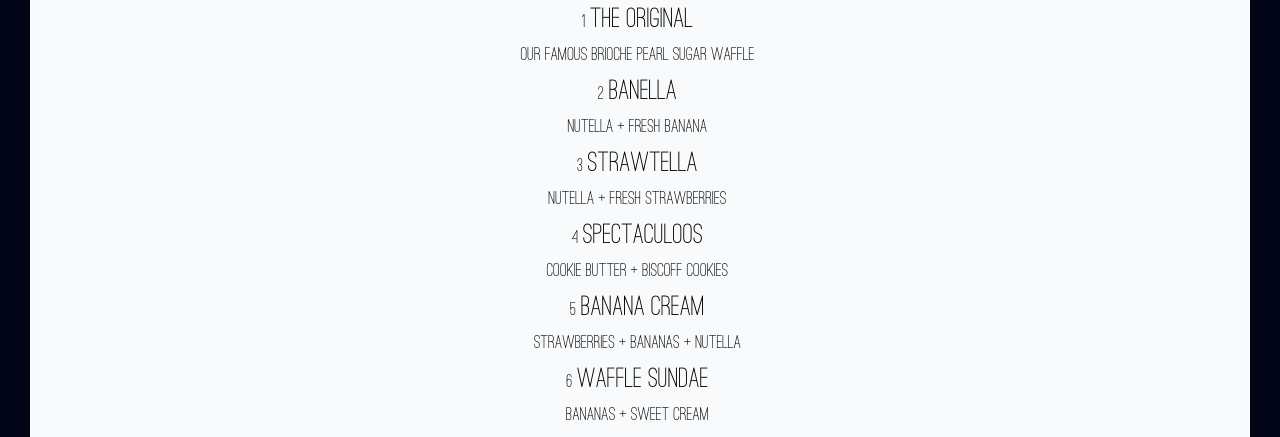
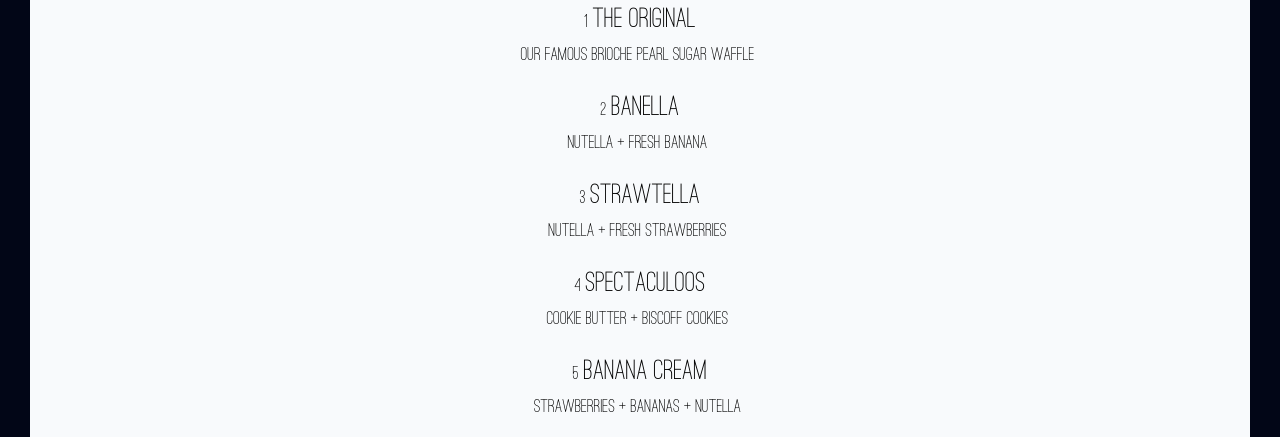
Before and after one commit to abdelghani-moussaid/restaurant-page, a website built with webpack: page src/index.html in a window 1280 px wide. Both pictures are taken after a click on the button "Menu". Shown: the part 360-797 px from the top of the page. Built offline with nearby package versions, Linux system fonts and the light colour scheme.

Commit message:
add padding between menu items

```diff
--- a/src/style.css
+++ b/src/style.css
@@ -181,9 +181,13 @@ p.phone{
     padding-right: .3rem;
 }
 
+.menu-desc {
+    padding-bottom: 1rem;
+}
+
 .menu-title {
     font-size: 1.8rem;
-    padding-right: .3rem;
+    /* padding-top: .3rem; */
 }
 
 .menu-desc {
--- a/webpack.config.js
+++ b/webpack.config.js
@@ -2,7 +2,7 @@ const path = require('path');
 const HtmlWebpackPlugin = require('html-webpack-plugin');
 
 module.exports = {
-  mode: 'development',
+  mode: 'production',
   entry: './src/index.js',
   devtool: 'inline-source-map',
   devServer: {
```
